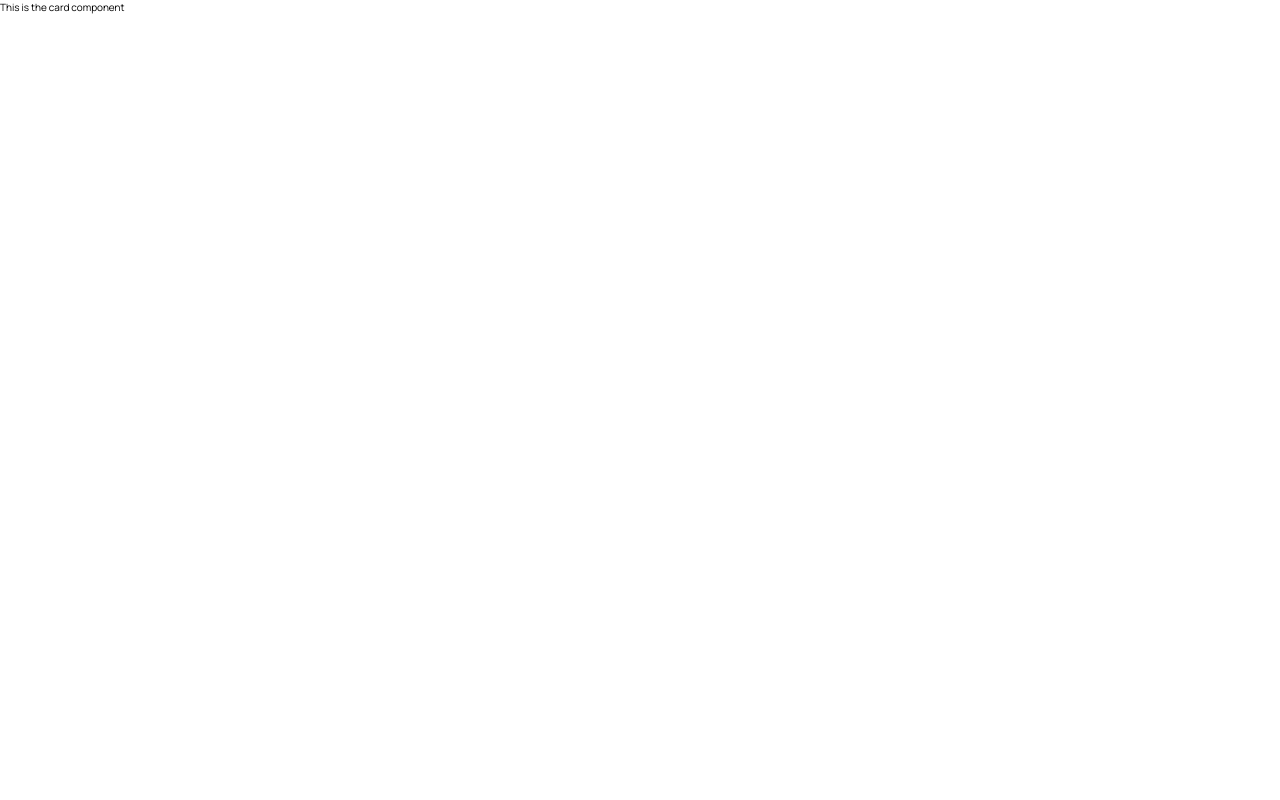
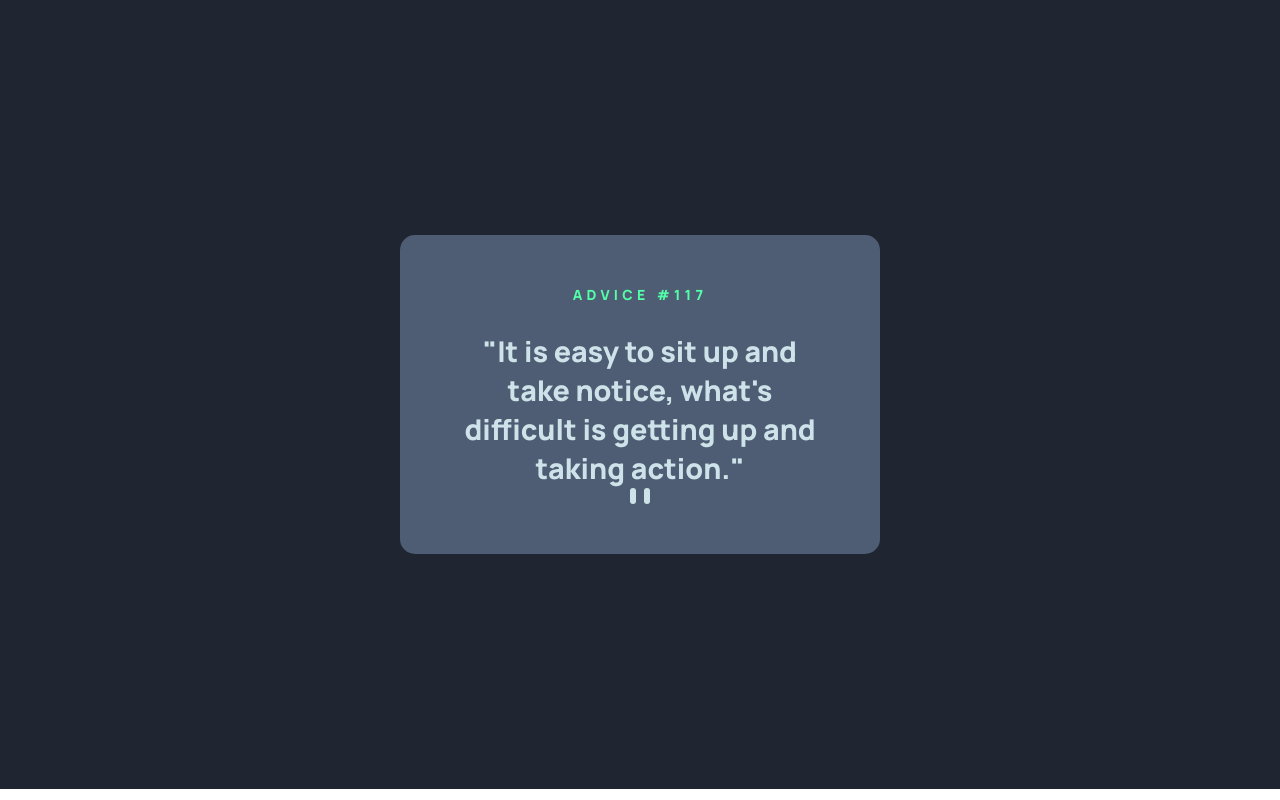
Before and after one commit to adarshcodes/advice-generator, a React (Create React App) app: page / in a window 1280 px wide. Built offline with nearby package versions, Linux system fonts and the light colour scheme.

Commit message:
writing card markup and styling card and text

```diff
--- a/public/index.html
+++ b/public/index.html
@@ -21,7 +21,7 @@
 		<link rel="preconnect" href="https://fonts.googleapis.com" />
 		<link rel="preconnect" href="https://fonts.gstatic.com" crossorigin />
 		<link
-			href="https://fonts.googleapis.com/css2?family=Manrope:wght@200;300;400;500;600;700&display=swap"
+			href="https://fonts.googleapis.com/css2?family=Manrope:wght@200;300;400;500;600;700;800&display=swap"
 			rel="stylesheet"
 		/>
 
--- a/src/App.js
+++ b/src/App.js
@@ -4,6 +4,8 @@
 import Card from "./components/Card";
 
 function App() {
+	// https://api.adviceslip.com/advice
+
 	return (
 		<main className="main-container">
 			<Card />
--- a/src/assets/sass/components/_card.scss
+++ b/src/assets/sass/components/_card.scss
@@ -0,0 +1,30 @@
+.main-container {
+	@include flex-row-center;
+	padding: 23.5rem 0;
+	background-color: $dark-blue;
+	height: 100%;
+}
+
+.card {
+	background: $grayish-blue;
+	padding: 5rem;
+	@include flex-column-center;
+	border-radius: 1.5rem;
+	width: 37.5%;
+	text-align: center;
+
+	&__advice-number {
+		font-size: 1.4rem;
+		letter-spacing: 0.43rem;
+		font-weight: 800;
+		color: $neon-green;
+		text-transform: uppercase;
+	}
+
+	&__advice {
+		font-size: 2.86rem;
+		font-weight: 800;
+		margin-top: 2.8rem;
+		color: $light-cyan;
+	}
+}
--- a/src/assets/sass/main.css
+++ b/src/assets/sass/main.css
@@ -17,4 +17,40 @@
 body {
   font-family: "Manrope", sans-serif;
 }
+
+.main-container {
+  display: flex;
+  justify-content: center;
+  align-items: center;
+  padding: 23.5rem 0;
+  background-color: #1f2632;
+  height: 100%;
+}
+
+.card {
+  background: #4e5d73;
+  padding: 5rem;
+  display: flex;
+  flex-direction: column;
+  justify-content: center;
+  align-items: center;
+  border-radius: 1.5rem;
+  width: 37.5%;
+  text-align: center;
+}
+
+.card__advice-number {
+  font-size: 1.4rem;
+  letter-spacing: 0.43rem;
+  font-weight: 800;
+  color: #52ffa8;
+  text-transform: uppercase;
+}
+
+.card__advice {
+  font-size: 2.86rem;
+  font-weight: 800;
+  margin-top: 2.8rem;
+  color: #cee3e9;
+}
 /*# sourceMappingURL=main.css.map */
--- a/src/components/Card.jsx
+++ b/src/components/Card.jsx
@@ -1,6 +1,17 @@
 import React from "react";
 import Dice from "./Dice";
+import Divider from "../assets/images/pattern-divider-desktop.svg";
 
-export default function Card() {
-	return <div className="card">This is the card component</div>;
+export default function Card(props) {
+	return (
+		<div className="card">
+			<h1 className="card__advice-number">Advice #117</h1>
+			<h2 className="card__advice">
+				"It is easy to sit up and take notice, what's difficult is getting up
+				and taking action."
+			</h2>
+			<img src={Divider} alt="divider" className="card__divider" />
+			<Dice />
+		</div>
+	);
 }
```
Also changed, not shown: 1 other file (tests, documents, lock files or other folders).
